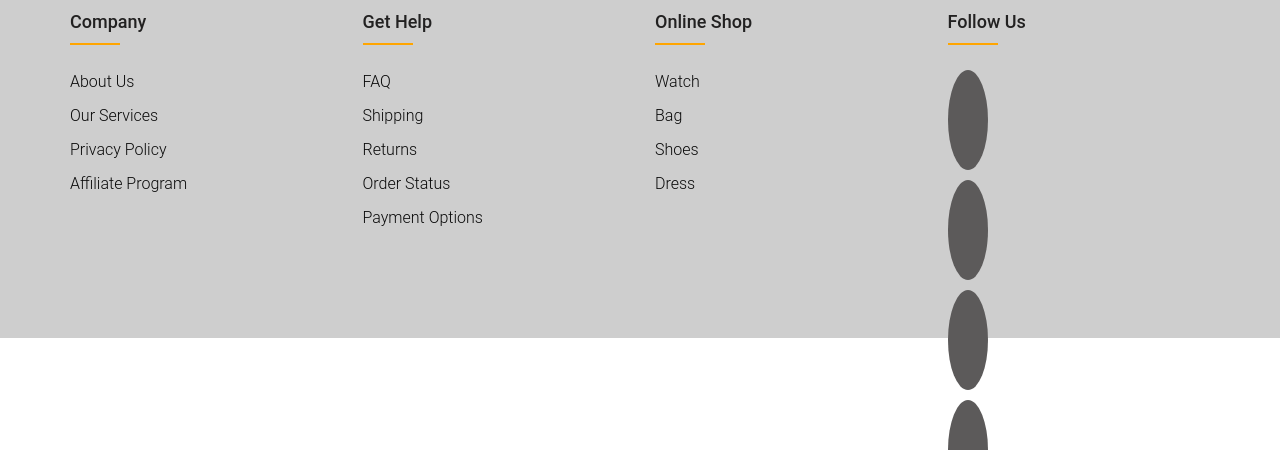
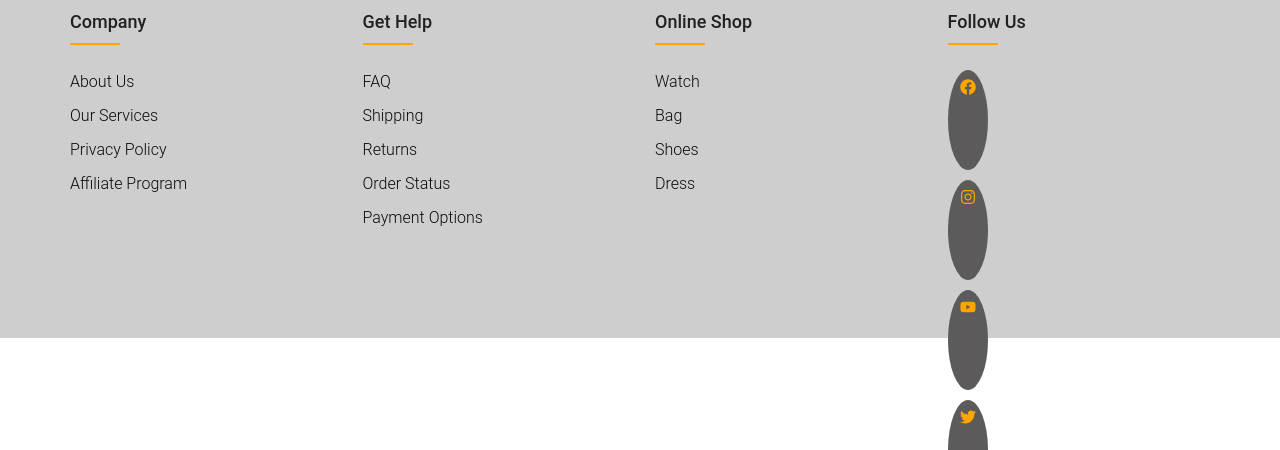
Before and after one commit to mariovarela99/stor-ipil-website, a React (Create React App) app: page / in a window 1280 px wide. Shown: the part 2808-3258 px from the top of the page. Built offline with nearby package versions, Linux system fonts and the light colour scheme.

Commit message:
Adicionando

```diff
--- a/src/components/footer1/index.js
+++ b/src/components/footer1/index.js
@@ -1,5 +1,8 @@
 import React from "react";
+import {FaFacebook, FaInstagram, FaYoutube, FaTwitter} from "react-icons/fa"
+
 import "./style.css";
+
 
 const Footer = () => {
   return (<>
@@ -37,10 +40,10 @@ const Footer = () => {
   	 		<div class="footer-col">
   	 			<h4>follow us</h4>
   	 			<div class="social-links">
-  	 				<a href="#"><i class="fab fa-facebook-f"></i></a>
-  	 				<a href="#"><i class="fab fa-twitter"></i></a>
-  	 				<a href="#"><i class="fab fa-instagram"></i></a>
-  	 				<a href="#"><i class="fab fa-linkedin-in"></i></a>
+  	 				<a href="#"><i><FaFacebook/></i></a>
+  	 				<a href="#"><i><FaInstagram/></i></a>
+  	 				<a href="#"><i><FaYoutube/></i></a>
+  	 				<a href="#"><i><FaTwitter/></i></a>
   	 			</div>
   	 		</div>
   	 	</div>
```
